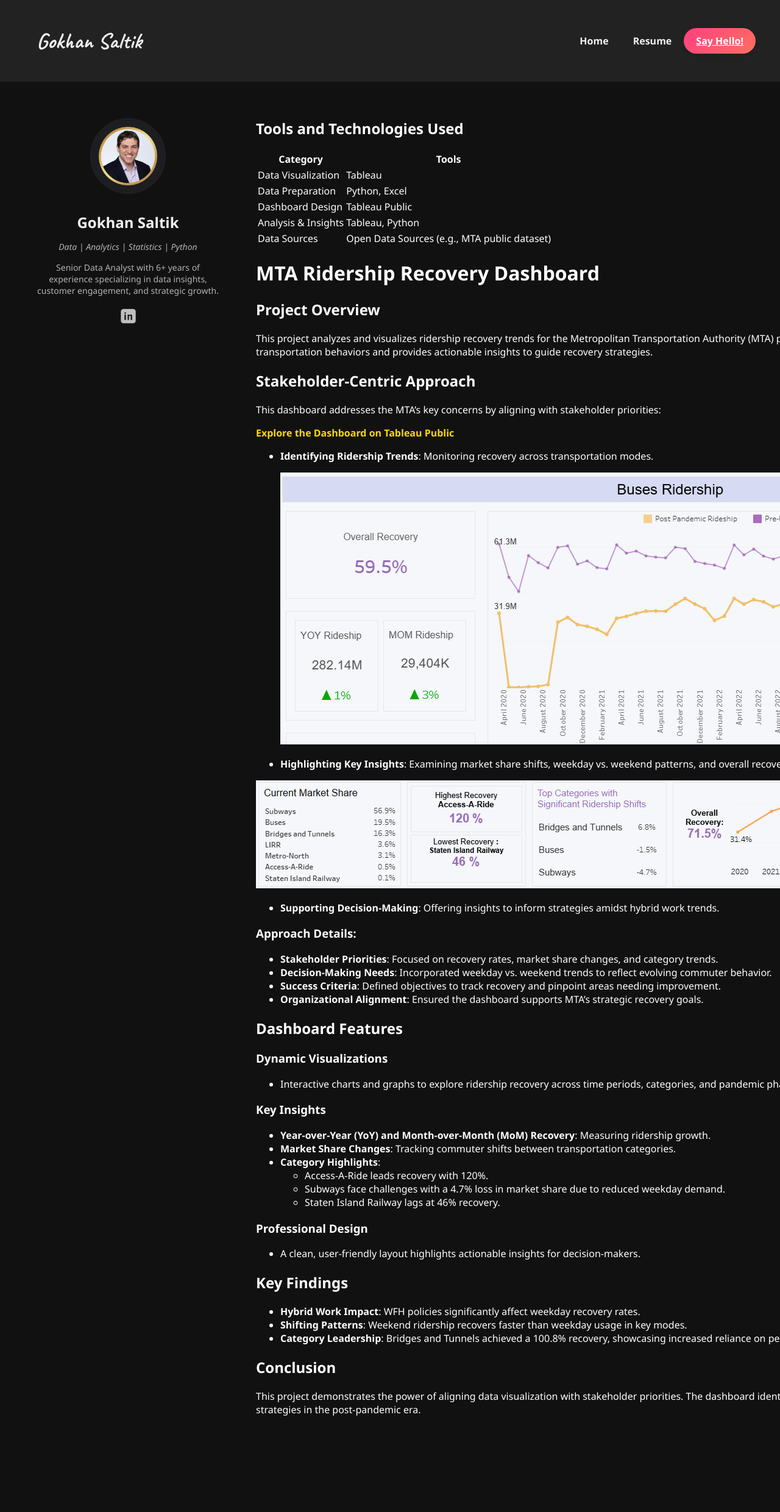
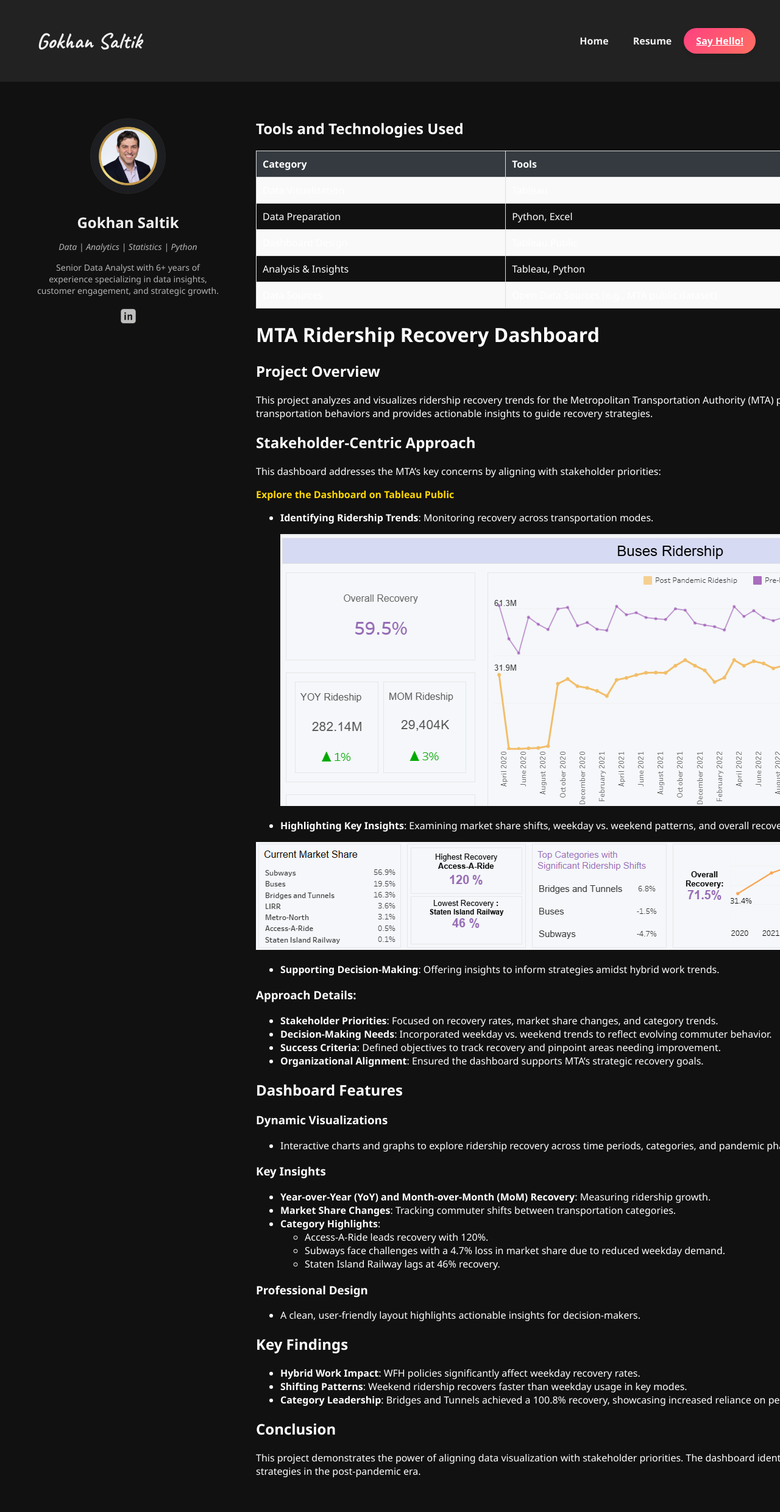
Before and after one commit to saltikg/portfolio, a Jekyll site: the page built from projects/Interactive_Dashboard_Pandemic.md, in a window 1280 px wide. Shown: the whole page at 61% size. Built offline with Jekyll 4.4.1, drawn with Linux system fonts in a browser that asks for light colours; before the commit the page ends 2379 px from its top, so only the background shows below that.

Commit message:
Update Interactive_Dashboard_Pandemic.md

```diff
--- a/projects/Interactive_Dashboard_Pandemic.md
+++ b/projects/Interactive_Dashboard_Pandemic.md
@@ -2,17 +2,37 @@
 layout: default
 title: "MTA Ridership Recovery Dashboard"
 ---
-
-## Tools and Technologies Used
-
-| **Category**          | **Tools**                                      |
-|------------------------|-----------------------------------------------|
-| Data Visualization     | Tableau                                       |
-| Data Preparation       | Python, Excel                                |
-| Dashboard Design       | Tableau Public                               |
-| Analysis & Insights    | Tableau, Python                              |
-| Data Sources           | Open Data Sources (e.g., MTA public dataset) |
-
+<h2>Tools and Technologies Used</h2>
+<table style="width: 100%; border-collapse: collapse;">
+  <thead>
+    <tr style="background-color: #343a40; color: #ffffff; text-align: left;">
+      <th style="padding: 10px; border: 1px solid #ddd;">Category</th>
+      <th style="padding: 10px; border: 1px solid #ddd;">Tools</th>
+    </tr>
+  </thead>
+  <tbody>
+    <tr style="background-color: #f9f9f9;">
+      <td style="padding: 10px; border: 1px solid #ddd;">Data Visualization</td>
+      <td style="padding: 10px; border: 1px solid #ddd;">Tableau</td>
+    </tr>
+    <tr>
+      <td style="padding: 10px; border: 1px solid #ddd;">Data Preparation</td>
+      <td style="padding: 10px; border: 1px solid #ddd;">Python, Excel</td>
+    </tr>
+    <tr style="background-color: #f9f9f9;">
+      <td style="padding: 10px; border: 1px solid #ddd;">Dashboard Design</td>
+      <td style="padding: 10px; border: 1px solid #ddd;">Tableau Public</td>
+    </tr>
+    <tr>
+      <td style="padding: 10px; border: 1px solid #ddd;">Analysis & Insights</td>
+      <td style="padding: 10px; border: 1px solid #ddd;">Tableau, Python</td>
+    </tr>
+    <tr style="background-color: #f9f9f9;">
+      <td style="padding: 10px; border: 1px solid #ddd;">Data Sources</td>
+      <td style="padding: 10px; border: 1px solid #ddd;">Open Data Sources (e.g., MTA public dataset)</td>
+    </tr>
+  </tbody>
+</table>
 
 # MTA Ridership Recovery Dashboard
 
```
